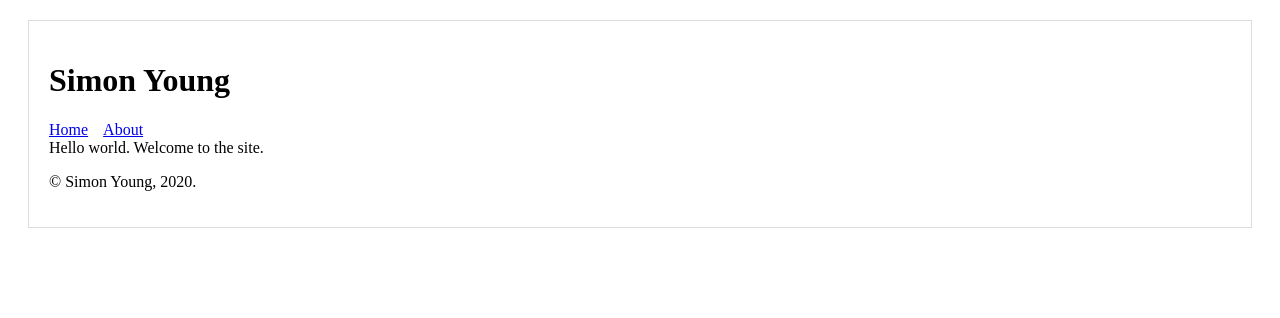
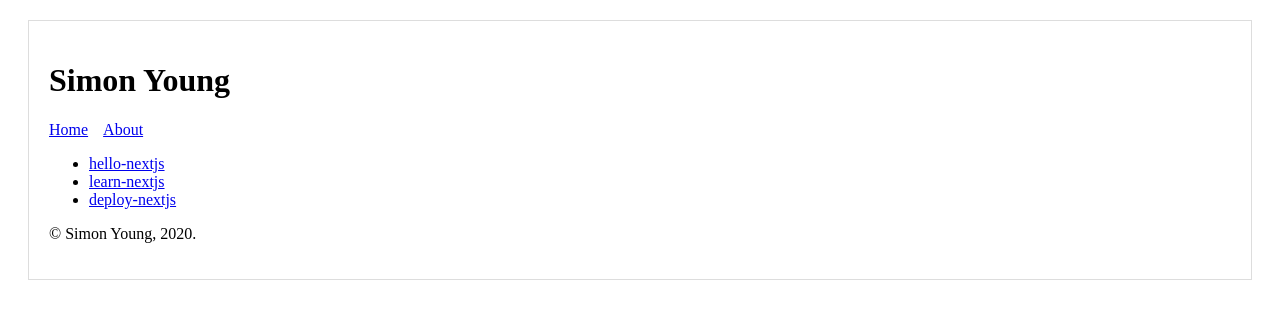
Before and after one commit to simonyoung/simonyoung-io, a Next.js app: page / in a window 1280 px wide. Shown: the top 318 px of the page. Built offline with nearby package versions, Linux system fonts and the light colour scheme.

Commit message:
Basic posts implementation

```diff
--- a/components/HelloWorld.js
+++ b/components/HelloWorld.js
@@ -1,3 +1,25 @@
-const HelloWorld = () => <div>Hello world. Welcome to the site.</div>;
+//const HelloWorld = () => <div>Hello world. Welcome to the site.</div>;
 
-export default HelloWorld;
+//export default HelloWorld;
+
+import Link from 'next/link';
+
+const PostLink = props => (
+  <li>
+    <Link href="/p/[id]" as={`/p/${props.id}`}>
+      <a>{props.id}</a>
+    </Link>
+  </li>
+);
+
+export default function Blog() {
+  return (
+    <div>
+      <ul>
+        <PostLink id="hello-nextjs" />
+        <PostLink id="learn-nextjs" />
+        <PostLink id="deploy-nextjs" />
+      </ul>
+    </div>
+  );
+}
--- /dev/null
+++ b/pages/p/[id].js
@@ -0,0 +1,6 @@
+import withLayout from '../../components/Layout';
+import BlogPost from '../../components/BlogPost';
+
+const Page = () => <BlogPost />;
+
+export default withLayout(Page);
```
Also changed, not shown: components/BlogPost.js (added, +14 -0 lines).
